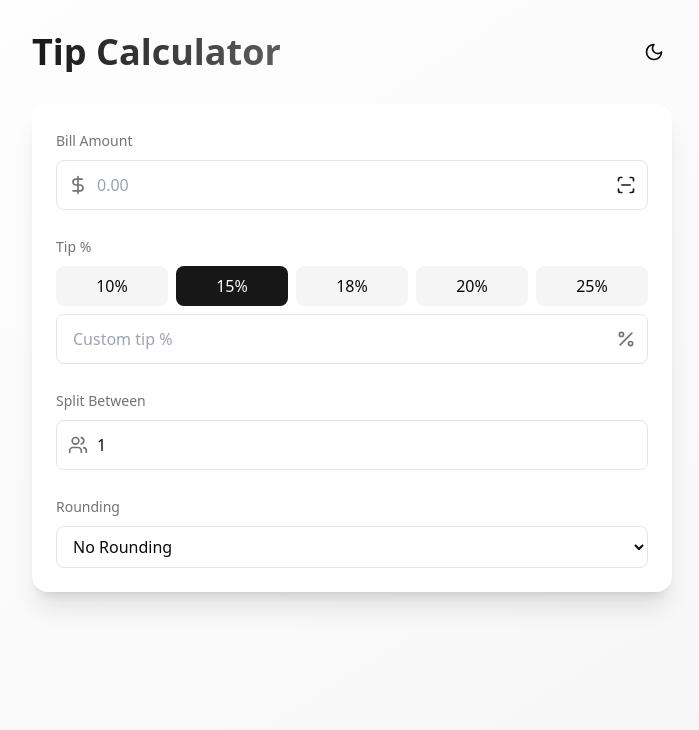
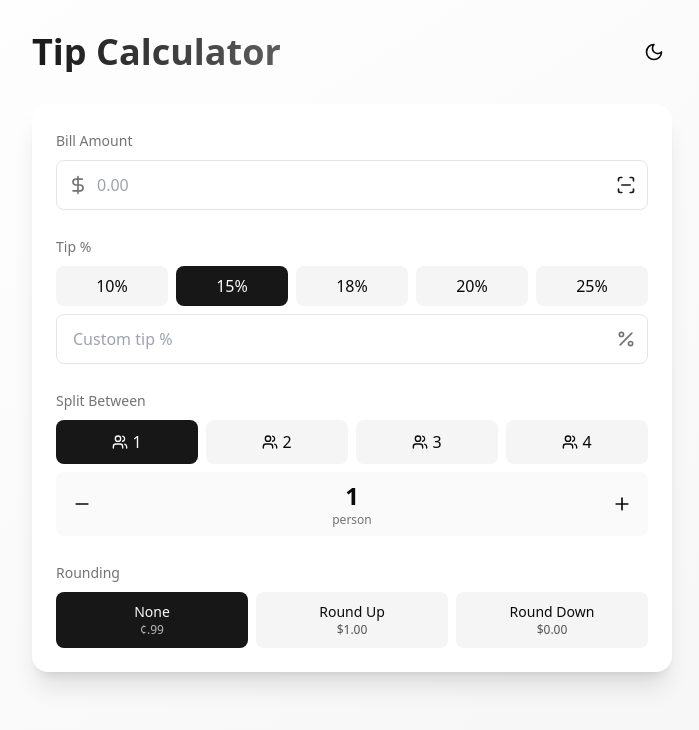
Before and after one commit to zyuapp/beautiful-tips-calculator, a Next.js app: page / in a window 1280 px wide. Shown: the top 730 px of the page, without its empty margins (288-987 px from the left). Built offline with nearby package versions, Linux system fonts and the light colour scheme.

Commit message:
UI optimization

```diff
--- a/components/tip-calculator.tsx
+++ b/components/tip-calculator.tsx
@@ -2,7 +2,7 @@
 
 import { useState, useEffect } from "react"
 import { motion, AnimatePresence } from "framer-motion"
-import { DollarSign, Users, Percent, Copy, Moon, Sun, ScanLine } from "lucide-react"
+import { DollarSign, Users, Percent, Copy, Moon, Sun, ScanLine, Minus, Plus } from "lucide-react"
 import { cn } from "@/lib/utils"
 import ReceiptScanner from "./receipt-scanner"
 
@@ -166,32 +166,108 @@ Split ${numberOfPeople} ways: $${finalPerPerson.toFixed(2)} each`
             {/* Number of People */}
             <div className="space-y-2">
               <label className="text-sm font-medium text-muted-foreground">Split Between</label>
-              <div className="relative">
-                <Users className="absolute left-3 top-1/2 transform -translate-y-1/2 h-5 w-5 text-muted-foreground pointer-events-none z-10" />
-                <input
-                  type="number"
-                  value={numberOfPeople}
-                  onChange={(e) => setNumberOfPeople(Math.max(1, parseInt(e.target.value) || 1))}
-                  min="1"
-                  inputMode="numeric"
-                  pattern="[0-9]*"
-                  className="w-full pl-10 pr-4 py-3 rounded-lg border bg-background focus:ring-2 focus:ring-primary focus:border-transparent transition-all appearance-none"
-                />
+
+              {/* Quick presets */}
+              <div className="grid grid-cols-4 gap-2 mb-3">
+                {[1, 2, 3, 4].map((num) => (
+                  <motion.button
+                    key={num}
+                    whileHover={{ scale: 1.05 }}
+                    whileTap={{ scale: 0.95 }}
+                    onClick={() => setNumberOfPeople(num)}
+                    className={cn(
+                      "py-2.5 rounded-lg font-medium transition-all flex items-center justify-center gap-1",
+                      numberOfPeople === num
+                        ? "bg-primary text-primary-foreground"
+                        : "bg-secondary hover:bg-secondary/80"
+                    )}
+                  >
+                    <Users className="h-4 w-4" />
+                    <span>{num}</span>
+                  </motion.button>
+                ))}
+              </div>
+
+              {/* Custom number with stepper */}
+              <div className="flex items-center gap-2 p-2 rounded-lg bg-secondary/50">
+                <button
+                  onClick={() => setNumberOfPeople(Math.max(1, numberOfPeople - 1))}
+                  className="p-2 rounded-md hover:bg-accent active:bg-accent/70 transition-colors touch-manipulation"
+                  type="button"
+                  disabled={numberOfPeople <= 1}
+                >
+                  <Minus className="h-5 w-5" />
+                </button>
+
+                <div className="flex-1 text-center">
+                  <div className="text-2xl font-bold">{numberOfPeople}</div>
+                  <div className="text-xs text-muted-foreground">
+                    {numberOfPeople === 1 ? 'person' : 'people'}
+                  </div>
+                </div>
+
+                <button
+                  onClick={() => setNumberOfPeople(numberOfPeople + 1)}
+                  className="p-2 rounded-md hover:bg-accent active:bg-accent/70 transition-colors touch-manipulation"
+                  type="button"
+                >
+                  <Plus className="h-5 w-5" />
+                </button>
               </div>
             </div>
 
             {/* Rounding Options */}
             <div className="space-y-2">
               <label className="text-sm font-medium text-muted-foreground">Rounding</label>
-              <select
-                value={roundingMode}
-                onChange={(e) => setRoundingMode(e.target.value as "none" | "up" | "down")}
-                className="w-full px-3 py-2 rounded-lg border bg-background focus:ring-2 focus:ring-primary focus:border-transparent transition-all"
-              >
-                <option value="none">No Rounding</option>
-                <option value="up">Round Up</option>
-                <option value="down">Round Down</option>
-              </select>
+              <div className="grid grid-cols-3 gap-2">
+                <motion.button
+                  whileHover={{ scale: 1.05 }}
+                  whileTap={{ scale: 0.95 }}
+                  onClick={() => setRoundingMode("none")}
+                  className={cn(
+                    "py-2.5 px-3 rounded-lg font-medium transition-all",
+                    roundingMode === "none"
+                      ? "bg-primary text-primary-foreground"
+                      : "bg-secondary hover:bg-secondary/80"
+                  )}
+                  type="button"
+                >
+                  <div className="text-sm">None</div>
+                  <div className="text-xs opacity-70">¢.99</div>
+                </motion.button>
+
+                <motion.button
+                  whileHover={{ scale: 1.05 }}
+                  whileTap={{ scale: 0.95 }}
+                  onClick={() => setRoundingMode("up")}
+                  className={cn(
+                    "py-2.5 px-3 rounded-lg font-medium transition-all",
+                    roundingMode === "up"
+                      ? "bg-primary text-primary-foreground"
+                      : "bg-secondary hover:bg-secondary/80"
+                  )}
+                  type="button"
+                >
+                  <div className="text-sm">Round Up</div>
+                  <div className="text-xs opacity-70">$1.00</div>
+                </motion.button>
+
+                <motion.button
+                  whileHover={{ scale: 1.05 }}
+                  whileTap={{ scale: 0.95 }}
+                  onClick={() => setRoundingMode("down")}
+                  className={cn(
+                    "py-2.5 px-3 rounded-lg font-medium transition-all",
+                    roundingMode === "down"
+                      ? "bg-primary text-primary-foreground"
+                      : "bg-secondary hover:bg-secondary/80"
+                  )}
+                  type="button"
+                >
+                  <div className="text-sm">Round Down</div>
+                  <div className="text-xs opacity-70">$0.00</div>
+                </motion.button>
+              </div>
             </div>
 
             {/* Results */}
```
